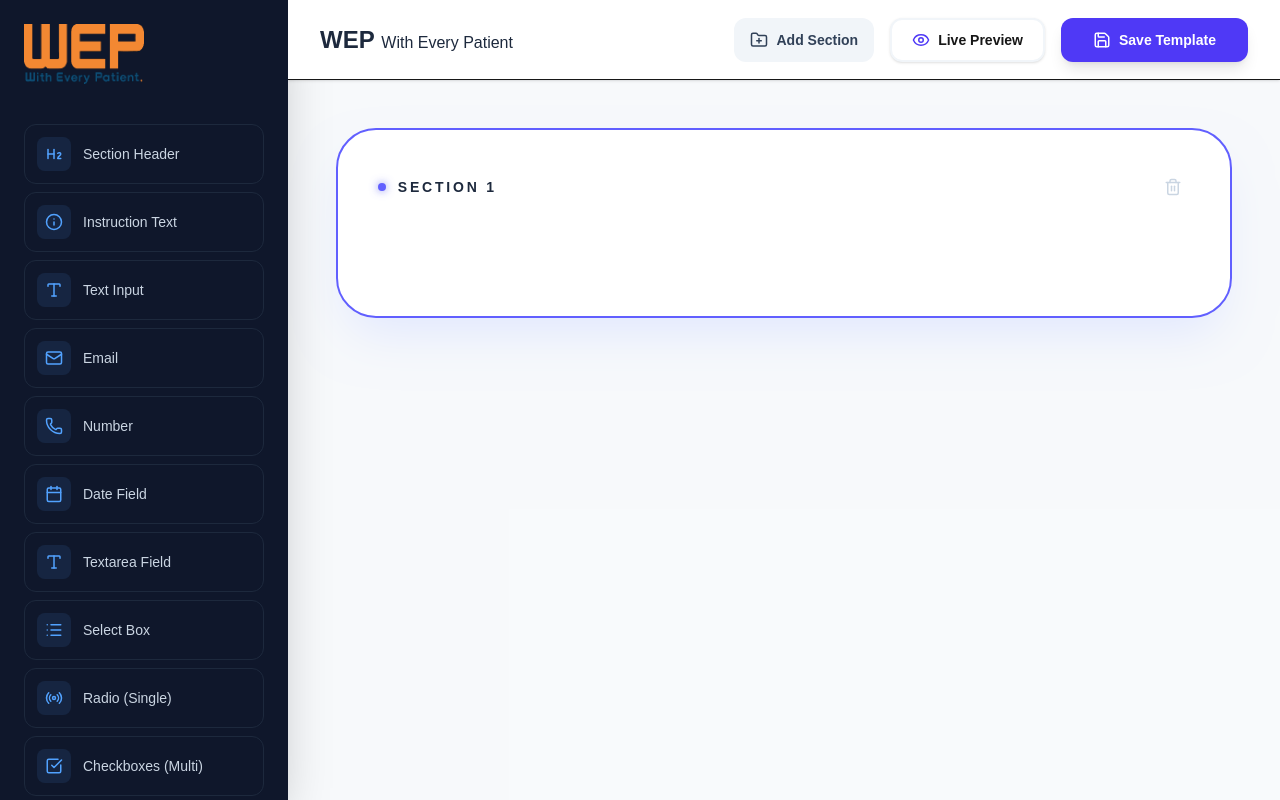
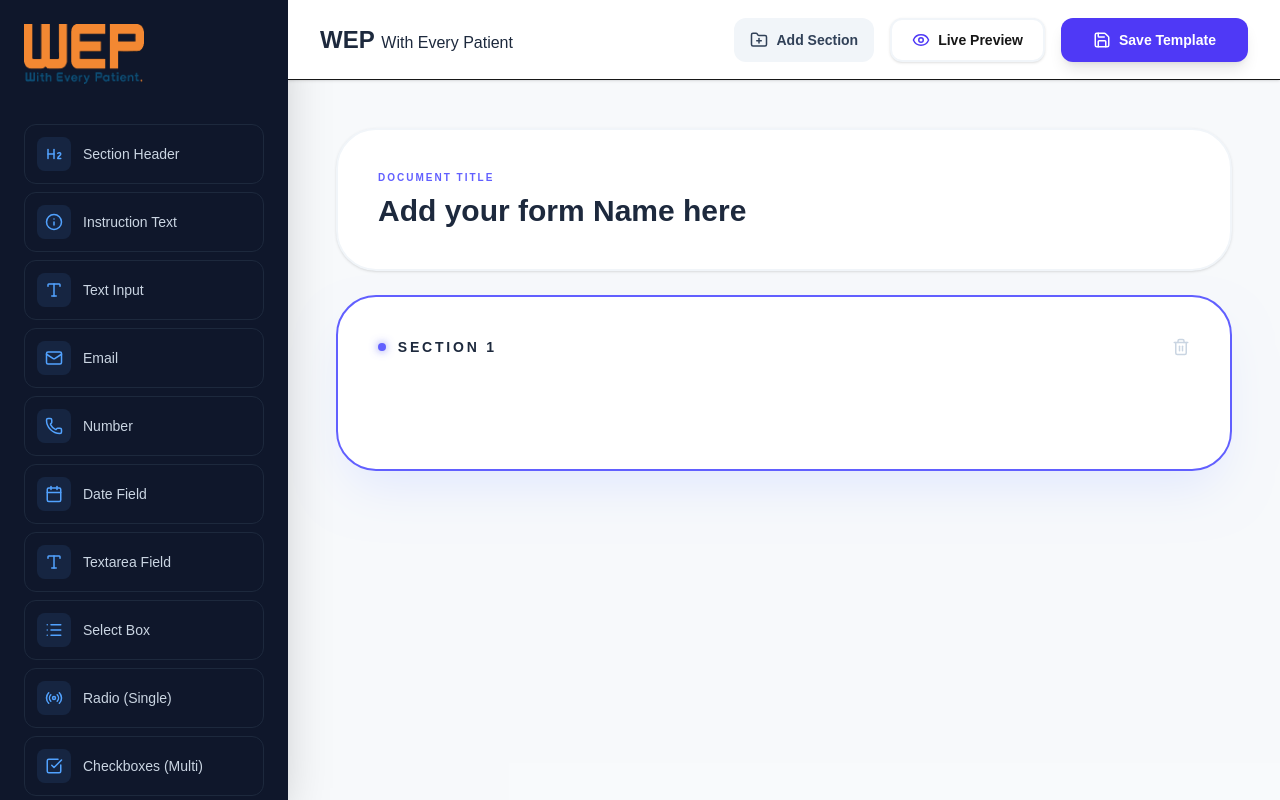
Before and after one commit to amandeep1619/dynamic-form-POC, a Next.js app: page / in a window 1280 px wide. Built offline with nearby package versions, Linux system fonts and the light colour scheme.

Commit message:
some code cleanup/Refactoration

```diff
--- a/app/page.tsx
+++ b/app/page.tsx
@@ -1,135 +1,64 @@
 'use client';
 import { useState, useEffect } from 'react';
-import { DndContext, closestCorners, pointerWithin } from '@dnd-kit/core';
+import { DndContext, pointerWithin } from '@dnd-kit/core';
 import { Layout, Save, Eye, ChevronLeft, FolderPlus, Trash2 } from 'lucide-react';
-
 import Sidebar from '@/components/Sidebar';
 import BuilderRow from '@/components/BuildRow';
 import FormPreview from '@/components/FormPreview';
 import { useFormStore } from '@/store/useFormStore';
 
-export default function Home () {
-  // Zustand Store Selectors
-  const handleDragStart = useFormStore((state) => state.handleDragStart);
-  const sections = useFormStore((state) => state.sections);
+export default function Home() {
+  const form = useFormStore((state) => state.form);
+  const updateFormName = useFormStore((state) => state.updateFormName);
   const activeSectionId = useFormStore((state) => state.activeSectionId);
-  const addSection = useFormStore((state) => state.addSection);
-  const removeSection = useFormStore((state) => state.removeSection);
-  const updateSectionTitle = useFormStore((state) => state.updateSectionTitle);
-  const setActiveSectionId = useFormStore((state) => state.setActiveSectionId);
-  const addField = useFormStore((state) => state.addField);
-  const handleDragOver = useFormStore((state) => state.handleDragOver);
-  const handleDragEnd = useFormStore((state) => state.handleDragEnd);
+  const { addSection, removeSection, updateSectionTitle, setActiveSectionId, handleDragStart, handleDragOver, handleDragEnd } = useFormStore();
 
-  // Local UI State
   const [isPreview, setIsPreview] = useState(false);
   const [formData, setFormData] = useState<Record<string, any>>({});
 
-  // Initialize first section if empty
-  useEffect(() => {
-    if (sections.length === 0) {
-      addSection();
-    }
-  }, [sections.length, addSection]);
-
-  const saveTemplate = () => {
-    console.log("EXPORTED PAYLOAD:", JSON.stringify(sections, null, 2));
-    alert("Template logged to console!");
-  };
+  useEffect(() => { if (form.sections.length === 0) addSection(); }, [form.sections.length, addSection]);
 
   return (
     <div className="flex h-screen bg-[#F8FAFC]">
-      {!isPreview && <Sidebar onAdd={addField} />}
-
+      {!isPreview && <Sidebar />}
       <main className="flex-1 flex flex-col overflow-hidden">
         <nav className="h-20 bg-white border-b flex justify-between items-center px-8 shadow-sm z-10">
           <div className="flex items-center gap-3">
-            {isPreview && (
-              <button onClick={() => setIsPreview(false)} className="p-2 hover:bg-slate-100 rounded-full">
-                <ChevronLeft />
-              </button>
-            )}
-            <h1 className="font-normal text-2xl text-slate-800">
-              <strong>WEP</strong> <span className="text-[16px]">With Every Patient</span>
-            </h1>
+            {isPreview && <button onClick={() => setIsPreview(false)} className="p-2 hover:bg-slate-100 rounded-full"><ChevronLeft /></button>}
+            <h1 className="font-normal text-2xl text-slate-800"><strong>WEP</strong> <span className="text-[16px]">With Every Patient</span></h1>
           </div>
           <div className="flex gap-4">
-            <button
-              onClick={addSection}
-              className="cursor-pointer flex items-center gap-2 px-4 py-2.5 rounded-xl font-bold text-sm bg-slate-100 text-slate-700 hover:bg-slate-200 transition-all"
-            >
-              <FolderPlus size={18} /> Add Section
-            </button>
-            <button
-              onClick={() => setIsPreview(!isPreview)}
-              className="cursor-pointer flex items-center gap-2 px-5 py-2.5 rounded-xl font-bold text-sm border-2 border-slate-100 bg-white shadow-sm"
-            >
+            <button onClick={addSection} className="cursor-pointer flex items-center gap-2 px-4 py-2.5 rounded-xl font-bold text-sm bg-slate-100 text-slate-700 hover:bg-slate-200 transition-all"><FolderPlus size={18} /> Add Section</button>
+            <button onClick={() => setIsPreview(!isPreview)} className="cursor-pointer flex items-center gap-2 px-5 py-2.5 rounded-xl font-bold text-sm border-2 border-slate-100 bg-white shadow-sm">
               {isPreview ? <Layout size={18} className="text-indigo-600" /> : <Eye size={18} className="text-indigo-600" />}
               {isPreview ? 'Back to Design' : 'Live Preview'}
             </button>
-            <button
-              onClick={saveTemplate}
-              className="bg-indigo-600 text-white px-8 py-2.5 rounded-xl font-bold text-sm hover:bg-indigo-700 shadow-lg flex items-center gap-2 transition-transform active:scale-95 cursor-pointer"
-            >
-              <Save size={18} /> Save Template
-            </button>
+            <button onClick={() => console.log(form)} className="bg-indigo-600 text-white px-8 py-2.5 rounded-xl font-bold text-sm hover:bg-indigo-700 shadow-lg flex items-center gap-2 active:scale-95 cursor-pointer"><Save size={18} /> Save Template</button>
           </div>
         </nav>
 
         <div className="flex-1 overflow-y-auto p-12 bg-slate-50/50">
           {isPreview ? (
-            <FormPreview
-              sections={sections}
-              formData={formData}
-              updateValue={(id, val) => setFormData({ ...formData, [id]: val })}
-            />
+            <FormPreview formName={form.name} sections={form.sections} formData={formData} updateValue={(id, val) => setFormData({ ...formData, [id]: val })} />
           ) : (
-            <div className="max-w-5xl mx-auto space-y-4">
-              <DndContext
-                onDragStart={handleDragStart}
-                collisionDetection={pointerWithin}
-                onDragOver={handleDragOver}
-                onDragEnd={handleDragEnd}
-                measuring={{
-                  droppable: {
-                    strategy: 0, // MeasuringStrategy.Always
-                  },
-                }}
-              >
-                {sections.map((section) => (
-                  <div
-                    key={section.id}
-                    onClick={() => setActiveSectionId(section.id)}
-                    className={`relative transition-all duration-300 rounded-[2.5rem] p-10 border-2 ${activeSectionId === section.id
-                        ? 'border-indigo-500 bg-white shadow-2xl shadow-indigo-100'
-                        : 'border-slate-200 bg-white/60 opacity-80'
-                      }`}
-                  >
+            <div className="max-w-5xl mx-auto space-y-6">
+              {/* GLOBAL FORM NAME - Static outside DndContext */}
+              <div className="bg-white rounded-[2.5rem] p-10 border-2 border-slate-100 shadow-sm">
+                <label className="text-[10px] font-black uppercase text-indigo-500 tracking-[0.2em] mb-2 block">Document Title</label>
+                <input value={form.name} onChange={(e) => updateFormName(e.target.value)} className="text-3xl font-bold text-slate-800 outline-none w-full bg-transparent" placeholder="Enter Form Name..." />
+              </div>
+
+              <DndContext onDragStart={handleDragStart} collisionDetection={pointerWithin} onDragOver={handleDragOver} onDragEnd={handleDragEnd}>
+                {form.sections.map((section) => (
+                  <div key={section.id} onClick={() => setActiveSectionId(section.id)} className={`relative transition-all duration-300 rounded-[2.5rem] p-10 border-2 ${activeSectionId === section.id ? 'border-indigo-500 bg-white shadow-2xl shadow-indigo-100' : 'border-slate-200 bg-white/60 opacity-80'}`}>
                     <div className="flex justify-between items-center mb-8">
                       <div className="flex items-center gap-3 flex-1">
                         <div className={`w-2 h-2 rounded-full ${activeSectionId === section.id ? 'bg-indigo-500 shadow-[0_0_8px_rgba(99,102,241,0.8)]' : 'bg-slate-300'}`} />
-                        <input
-                          className="text-sm font-black uppercase tracking-[0.2em] text-slate-800 bg-transparent outline-none w-full focus:text-indigo-600"
-                          value={section.title}
-                          onChange={(e) => updateSectionTitle(section.id, e.target.value)}
-                        />
+                        <input className="text-sm font-black uppercase tracking-[0.2em] text-slate-800 bg-transparent outline-none w-full" value={section.title} onChange={(e) => updateSectionTitle(section.id, e.target.value)} />
                       </div>
-                      <button
-                        onClick={(e) => { e.stopPropagation(); removeSection(section.id); }}
-                        className="text-slate-300 hover:text-red-500 p-2 transition-colors"
-                      >
-                        <Trash2 size={18} />
-                      </button>
+                      <button disabled={form?.sections?.length == 1} onClick={(e) => { e.stopPropagation(); removeSection(section.id); }} className="text-slate-300 hover:text-red-500 cursor-pointer"><Trash2 size={18} /></button>
                     </div>
-
-                    <div className="space-y-4 min-h-10">
-                      {section.rows.map((row) => (
-                        <BuilderRow
-                          key={row.id}
-                          row={row}
-                        />
-                      ))}
-                    </div>
+                    <div className="space-y-4 min-h-10">{section.rows.map((row) => <BuilderRow key={row.id} row={row} />)}</div>
                   </div>
                 ))}
               </DndContext>
--- a/store/useFormStore.ts
+++ b/store/useFormStore.ts
@@ -1,239 +1,155 @@
 import { create } from 'zustand';
-import { FormSection, FormField, FormRow, FieldType } from '@/types/form';
-import { DragOverEvent, DragEndEvent } from '@dnd-kit/core';
+import { FormSection, FormField, FieldType } from '@/types/form';
+import { DragOverEvent, DragEndEvent, DragStartEvent } from '@dnd-kit/core';
 
 interface FormState {
-  sections: FormSection[];
+  form: {
+    id: string;
+    name: string;
+    sections: FormSection[];
+  };
   activeSectionId: string | null;
   MAX_FIELDS_PER_ROW: number;
   activeId: string | null;
-  // Actions
-  setSections: (sections: FormSection[]) => void;
+
+  updateFormName: (name: string) => void;
   setActiveSectionId: (id: string | null) => void;
   addSection: () => void;
   removeSection: (id: string) => void;
   updateSectionTitle: (id: string, title: string) => void;
-
   addField: (type: FieldType) => void;
   removeField: (fieldId: string) => void;
   updateFieldLabel: (fieldId: string, label: string) => void;
   updateFieldOptions: (fieldId: string, options: string[]) => void;
-
   handleDragOver: (event: DragOverEvent) => void;
   handleDragEnd: (event: DragEndEvent) => void;
-  handleDragStart: (event: any) => void;
+  handleDragStart: (event: DragStartEvent) => void;
 }
 
 export const useFormStore = create<FormState>((set, get) => ({
-  sections: [],
+  form: {
+    id: `form_${Date.now()}`,
+    name: 'Add your form Name here',
+    sections: [],
+  },
   activeSectionId: null,
   MAX_FIELDS_PER_ROW: 2,
-  activeId: null as string | null,
+  activeId: null,
 
-  setSections: (sections) => set({ sections }),
+  updateFormName: (name) => set((state) => ({
+    form: { ...state.form, name }
+  })),
+
   setActiveSectionId: (id) => set({ activeSectionId: id }),
 
-  handleDragStart: (event) => {
-    set({ activeId: event.active.id });
-  },
+  handleDragStart: (event) => set({ activeId: event.active.id as string }),
 
   addSection: () => {
-    const { sections } = get();
+    const { form } = get();
     const newId = `section_${Date.now()}`;
     const newSection: FormSection = {
       id: newId,
-      title: `SECTION ${sections.length + 1}`,
+      title: `SECTION ${form.sections.length + 1}`,
       rows: []
     };
-    set({ sections: [...sections, newSection], activeSectionId: newId });
+    set({ form: { ...form, sections: [...form.sections, newSection] }, activeSectionId: newId });
   },
 
   removeSection: (id) => {
-    const { sections, activeSectionId } = get();
-    if (sections.length <= 1) return alert("At least one section required.");
-    const updated = sections.filter(s => s.id !== id);
-    set({
-      sections: updated,
-      activeSectionId: activeSectionId === id ? (updated[0]?.id || null) : activeSectionId
-    });
+    const { form, activeSectionId } = get();
+    if (form.sections.length <= 1) return alert("At least one section required.");
+    const updated = form.sections.filter(s => s.id !== id);
+    set({ form: { ...form, sections: updated }, activeSectionId: activeSectionId === id ? (updated[0]?.id || null) : activeSectionId });
   },
 
   updateSectionTitle: (id, title) => set((state) => ({
-    sections: state.sections.map(s => s.id === id ? { ...s, title } : s)
+    form: { ...state.form, sections: state.form.sections.map(s => s.id === id ? { ...s, title } : s) }
   })),
 
   addField: (type) => {
-    const { sections, activeSectionId } = get();
+    const { form, activeSectionId } = get();
     const newField: FormField = {
       id: `field_${crypto.randomUUID().split('-')[0]}`,
       type,
       label: `New ${type.replace('_', ' ')}`,
       options: ['YES', 'NO']
     };
-
-    const targetId = activeSectionId || (sections.length > 0 ? sections[sections.length - 1].id : null);
+    const targetId = activeSectionId || (form.sections.length > 0 ? form.sections[form.sections.length - 1].id : null);
     if (!targetId) return;
-
     set({
-      sections: sections.map(sec => (sec.id === targetId ? {
-        ...sec,
-        rows: [...sec.rows, { id: `row_${Date.now()}`, fields: [newField] }]
-      } : sec))
+      form: {
+        ...form,
+        sections: form.sections.map(sec => sec.id === targetId ? {
+          ...sec,
+          rows: [...sec.rows, { id: `row_${Date.now()}`, fields: [newField] }]
+        } : sec)
+      }
     });
   },
 
   updateFieldLabel: (fieldId, label) => set((state) => ({
-    sections: state.sections.map(s => ({
-      ...s,
-      rows: s.rows.map(r => ({
-        ...r,
-        fields: r.fields.map(f => f.id === fieldId ? { ...f, label } : f)
-      }))
-    }))
+    form: { ...state.form, sections: state.form.sections.map(s => ({
+      ...s, rows: s.rows.map(r => ({ ...r, fields: r.fields.map(f => f.id === fieldId ? { ...f, label } : f) }))
+    }))}
   })),
 
   updateFieldOptions: (fieldId, options) => set((state) => ({
-    sections: state.sections.map(s => ({
-      ...s,
-      rows: s.rows.map(r => ({
-        ...r,
-        fields: r.fields.map(f => f.id === fieldId ? { ...f, options } : f)
-      }))
-    }))
+    form: { ...state.form, sections: state.form.sections.map(s => ({
+      ...s, rows: s.rows.map(r => ({ ...r, fields: r.fields.map(f => f.id === fieldId ? { ...f, options } : f) }))
+    }))}
   })),
 
   removeField: (fieldId) => set((state) => ({
-    sections: state.sections.map(s => ({
-      ...s,
-      rows: s.rows.map(r => ({
-        ...r,
-        fields: r.fields.filter(f => f.id !== fieldId)
-      })).filter(r => r.fields.length > 0)
-    }))
+    form: { ...state.form, sections: state.form.sections.map(s => ({
+      ...s, rows: s.rows.map(r => ({ ...r, fields: r.fields.filter(f => f.id !== fieldId) })).filter(r => r.fields.length > 0)
+    }))}
   })),
 
-  // handleDragOver: (event) => {
-  //   const { active, over } = event;
-  //   const { sections, MAX_FIELDS_PER_ROW } = get();
-  //   if (!over || active.id === over.id) return;
-
-  //   let activeRow: FormRow | undefined;
-  //   let overRow: FormRow | undefined;
-
-  //   for (const sec of sections) {
-  //     const aR = sec.rows.find(r => r.fields.some(f => f.id === active.id));
-  //     const oR = sec.rows.find(r => r.id === over.id || r.fields.some(f => f.id === over.id));
-  //     if (aR) activeRow = aR;
-  //     if (oR) overRow = oR;
-  //   }
-
-  //   if (!activeRow || !overRow || activeRow.id === overRow.id) return;
-  //   if (overRow.fields.length >= MAX_FIELDS_PER_ROW) return;
-
-  //   const activeField = activeRow.fields.find(f => f.id === active.id)!;
-
-  //   set({
-  //     sections: sections.map(section => ({
-  //       ...section,
-  //       rows: section.rows.map(r => {
-  //         if (r.id === activeRow?.id) return { ...r, fields: r.fields.filter(f => f.id !== active.id) };
-  //         if (r.id === overRow?.id) return { ...r, fields: [...r.fields, activeField] };
-  //         return r;
-  //       }).filter(r => r.fields.length > 0)
-  //     }))
-  //   });
-  // },
-
-  handleDragOver: (event: DragOverEvent) => {
+  handleDragOver: (event) => {
     const { active, over } = event;
-    const { sections, MAX_FIELDS_PER_ROW } = get();
-
+    const { form, MAX_FIELDS_PER_ROW } = get();
     if (!over || active.id === over.id) return;
 
-    const activeId = active.id;
-    const overId = over.id;
-
-    // Find the source and target info
-    let activeRowId: string | undefined;
-    let overRowId: string | undefined;
-    let activeField: FormField | undefined;
-
-    for (const section of sections) {
+    let activeRowId, overRowId, activeField;
+    for (const section of form.sections) {
       for (const row of section.rows) {
-        if (row.fields.some(f => f.id === activeId)) {
-          activeRowId = row.id;
-          activeField = row.fields.find(f => f.id === activeId);
+        if (row.fields.some(f => f.id === active.id)) {
+          activeRowId = row.id; activeField = row.fields.find(f => f.id === active.id);
         }
-        // If 'over' is the row itself OR a field inside that row
-        if (row.id === overId || row.fields.some(f => f.id === overId)) {
-          overRowId = row.id;
-        }
+        if (row.id === over.id || row.fields.some(f => f.id === over.id)) overRowId = row.id;
       }
     }
-
-    // --- CRITICAL GUARDS ---
-    // 1. If we can't find the rows, exit.
-    if (!activeRowId || !overRowId || !activeField) return;
-
-    // 2. If the field is already in this row, STOP. (This kills the loop)
-    if (activeRowId === overRowId) return;
-
-    // 3. If target row is full, exit.
-    const targetRow = sections.flatMap(s => s.rows).find(r => r.id === overRowId);
+    if (!activeRowId || !overRowId || !activeField || activeRowId === overRowId) return;
+    const targetRow = form.sections.flatMap(s => s.rows).find(r => r.id === overRowId);
     if (targetRow && targetRow.fields.length >= MAX_FIELDS_PER_ROW) return;
 
-    // --- SAFE TO UPDATE ---
     set((state) => ({
-      sections: state.sections.map((section) => ({
-        ...section,
-        rows: section.rows
-          .map((row) => {
-            if (row.id === activeRowId) {
-              return { ...row, fields: row.fields.filter((f) => f.id !== activeId) };
-            }
-            if (row.id === overRowId) {
-              return { ...row, fields: [...row.fields, activeField!] };
-            }
-            return row;
-          })
-          .filter((row) => row.fields.length > 0), // Cleanup empty rows
-      })),
+      form: { ...state.form, sections: state.form.sections.map(section => ({
+        ...section, rows: section.rows.map(row => {
+          if (row.id === activeRowId) return { ...row, fields: row.fields.filter(f => f.id !== active.id) };
+          if (row.id === overRowId) return { ...row, fields: [...row.fields, activeField!] };
+          return row;
+        }).filter(r => r.fields.length > 0)
+      }))}
     }));
   },
+
   handleDragEnd: (event) => {
     const { active, over } = event;
-    const { sections } = get();
-
-    // If dropped over nothing or same place, just clear active state
-    if (!over) return;
-
+    const { form } = get();
+    if (!over) return set({ activeId: null });
     set({
-      sections: sections.map(section => {
+      form: { ...form, sections: form.sections.map(section => {
         const isOverSection = section.id === over.id;
         const activeRow = section.rows.find(r => r.fields.some(f => f.id === active.id));
-
-        // 1. SPLIT LOGIC: Dragging a field out of a 2-column row onto section background
         if (isOverSection && activeRow && activeRow.fields.length > 1) {
           const activeField = activeRow.fields.find(f => f.id === active.id)!;
-
-          const updatedRows = section.rows.map(r =>
-            r.id === activeRow.id
-              ? { ...r, fields: r.fields.filter(f => f.id !== active.id) }
-              : r
-          );
-
-          return {
-            ...section,
-            rows: [
-              ...updatedRows,
-              { id: `row_${crypto.randomUUID()}`, fields: [activeField] } // Use UUID for unique IDs
-            ]
-          };
+          const updatedRows = section.rows.map(r => r.id === activeRow.id ? { ...r, fields: r.fields.filter(f => f.id !== active.id) } : r);
+          return { ...section, rows: [...updatedRows, { id: `row_${crypto.randomUUID()}`, fields: [activeField] }] };
         }
         return section;
-      }),
-
+      })},
+      activeId: null
     });
-    set({ activeId: null });
   },
 }));
--- a/types/form.ts
+++ b/types/form.ts
@@ -17,3 +17,9 @@ export interface FormSection {
   title: string;
   rows: FormRow[];
 }
+
+export interface Form {
+  id: string;
+  name: string
+  formSection:FormSection[]
+}
```
Also changed, not shown: components/BuilderSection.tsx (+1 -18 lines), components/FormPreview.tsx (+28 -164 lines), components/SortableField.tsx (+4 -4 lines).
